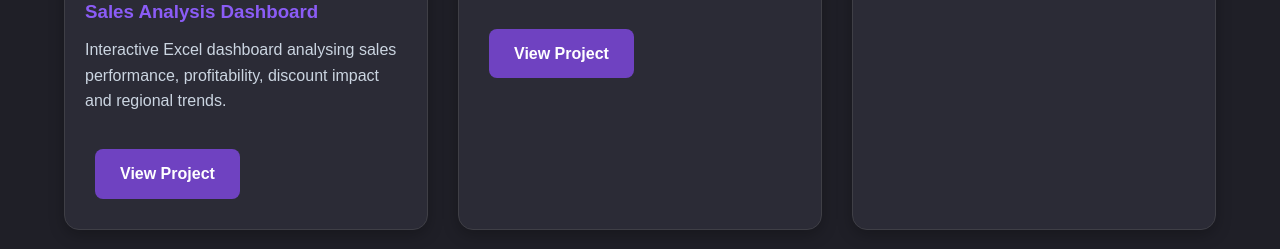
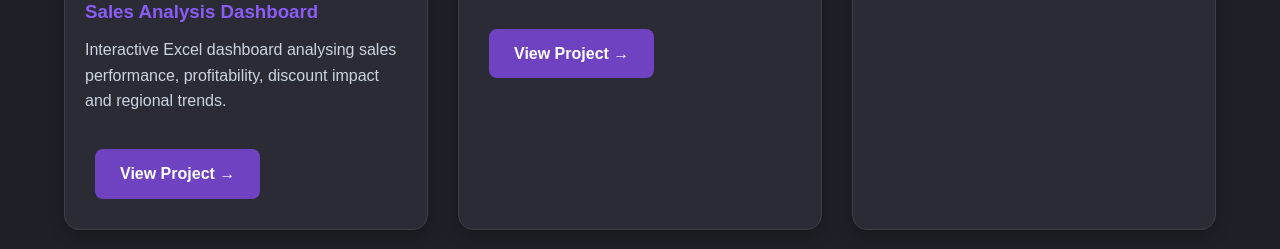
Before and after one commit to RayAkhtar-Projects/ray-projects, a plain HTML site: page index.html in a window 1280 px wide. Shown: the part 1150-1399 px from the top of the page. Drawn offline with Linux system fonts and the light colour scheme.

Commit message:
Update index.html

```diff
--- a/index.html
+++ b/index.html
@@ -369,7 +369,7 @@ discount impact and regional trends.
 <br>
 
 <a href="project1.html" class="btn">
-View Project
+View Project →
 </a>
 
 </div>
@@ -398,7 +398,7 @@ cash conversion and future performance forecasts.
 
 <a href="project2.html" class="btn">
 
-View Project
+View Project →
 
 </a>
 
```
